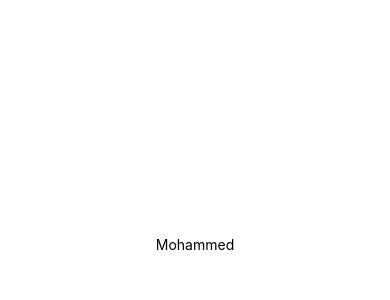
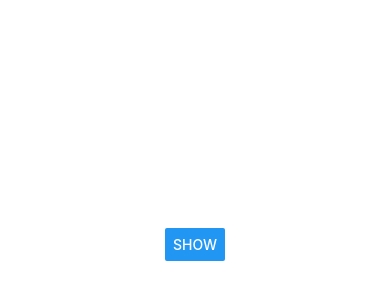
Before and after one commit to mohm-518/JoVision-react-native-tasks, a React Native app: screen / in a window 390 px wide. Shown: the part 178-478 px from the top of the page. Built offline with nearby package versions, Linux system fonts and the light colour scheme.

Commit message:
Add Task 19

```diff
--- a/App.tsx
+++ b/App.tsx
@@ -1,12 +1,11 @@
 import React from 'react';
 import {View} from 'react-native';
-import Task17 from './Tasks/Task18';
-import Task18 from './Tasks/Task18';
+import Task19 from './Tasks/Task19';
 
 const App = () => {
   return (
     <View style={{flex: 1}}>
-      <Task18 />
+      <Task19 />
     </View>
   );
 };
--- /dev/null
+++ b/Tasks/MyClassPage.js
@@ -0,0 +1,10 @@
+import React, {Component} from 'react';
+import {Text} from 'react-native';
+
+class MyClassPage extends Component {
+  render() {
+    return <Text>My Class Page</Text>;
+  }
+}
+
+export default MyClassPage;
--- /dev/null
+++ b/Tasks/Task19.js
@@ -0,0 +1,25 @@
+import React, {useState} from 'react';
+import {View, Button} from 'react-native';
+import MyClassPage from './MyClassPage';
+
+const Task19 = () => {
+  const [showPage, setShowPage] = useState(false);
+
+  return (
+    <View
+      style={{
+        flex: 1,
+        justifyContent: 'center',
+        alignItems: 'center',
+      }}>
+      <Button
+        title="Show"
+        onPress={() => setShowPage(true)}
+      />
+
+      {showPage && <MyClassPage />}
+    </View>
+  );
+};
+
+export default Task19;
```
